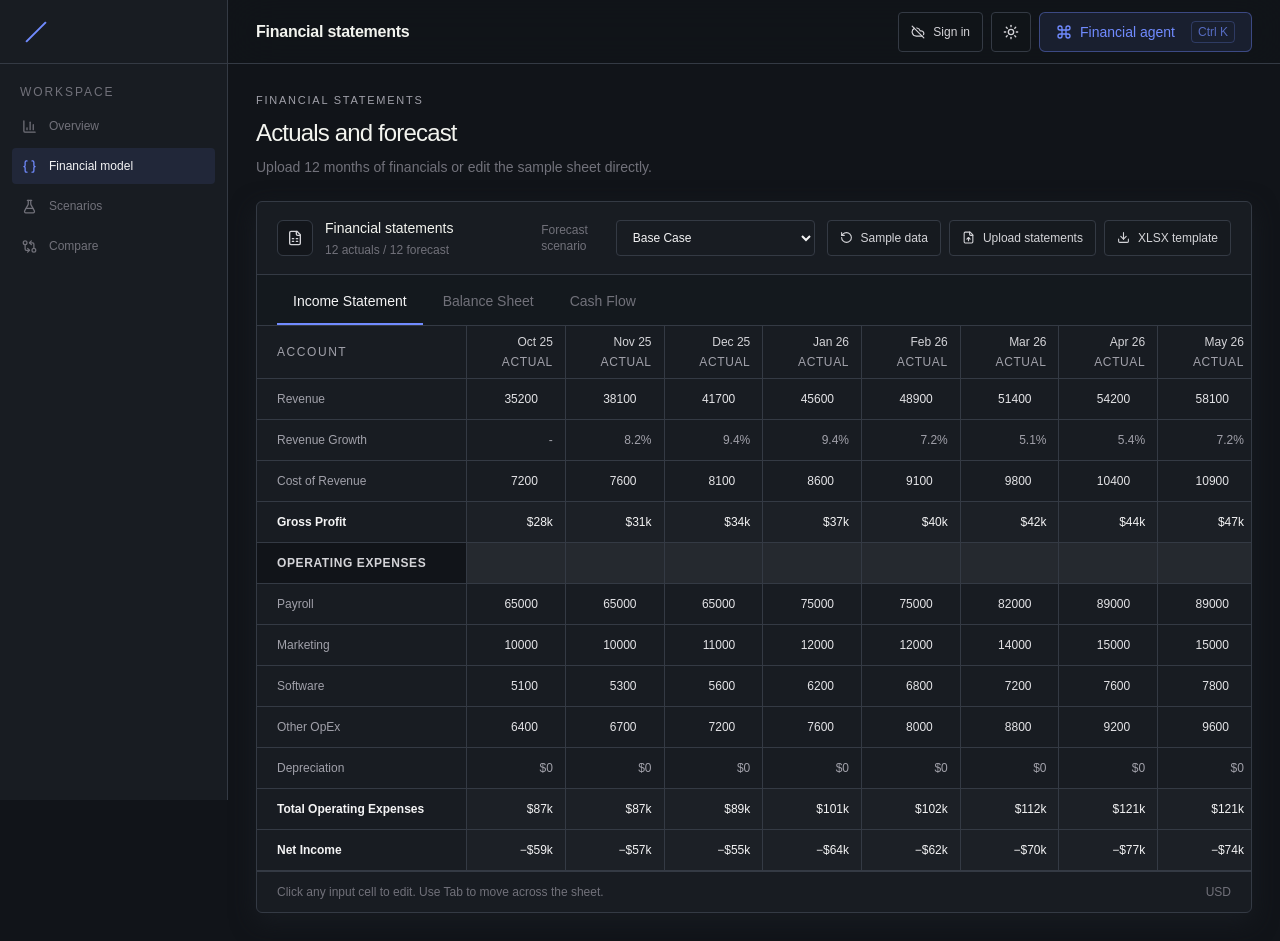
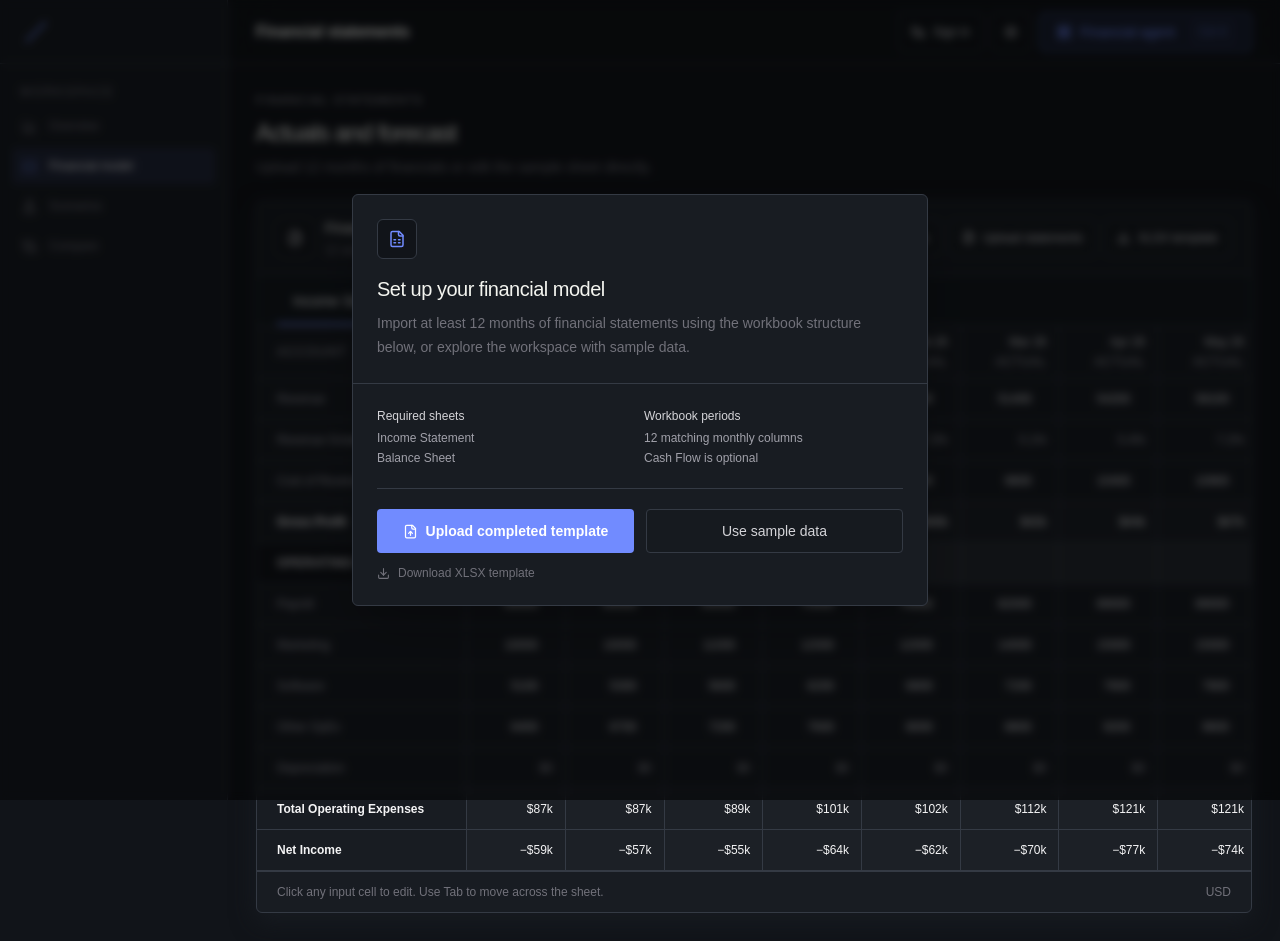
Before and after one commit to neilhaoyuan/runway-lab, a Next.js app: page /model in a window 1280 px wide. Built offline with nearby package versions, Linux system fonts and the light colour scheme; no server answers.

Commit message:
feat: add first-time model setup

```diff
--- a/components/account-control.tsx
+++ b/components/account-control.tsx
@@ -41,7 +41,7 @@ export function AccountControl() {
   }
 
   const statusText = user
-    ? model.cloudStatus === "saving" ? "Saving…" : model.cloudStatus === "saved" ? "Saved" : model.cloudStatus === "error" ? "Sync issue" : "Cloud"
+    ? model.setupRequired ? "Set up" : model.cloudStatus === "saving" ? "Saving…" : model.cloudStatus === "saved" ? "Saved" : model.cloudStatus === "error" ? "Sync issue" : "Cloud"
     : "Sign in";
   const StatusIcon = user ? model.cloudStatus === "saving" || model.cloudStatus === "loading" ? LoaderCircle : model.cloudStatus === "error" ? CloudOff : Cloud : CloudOff;
 
--- a/components/app-shell.tsx
+++ b/components/app-shell.tsx
@@ -8,6 +8,7 @@ import { CommandPalette } from "./command-palette";
 import { useEffect, useState } from "react";
 import { ThemeToggle } from "./theme-toggle";
 import { AccountControl } from "./account-control";
+import { ModelSetupDialog } from "./model-setup-dialog";
 
 const nav = [
   { href: "/dashboard", label: "Overview", icon: BarChart3 },
@@ -62,6 +63,7 @@ export function AppShell({ children, title, action }: { children: React.ReactNod
         <div className="mx-auto max-w-[1500px] p-4 md:p-7">{children}</div>
       </main>
       <CommandPalette open={paletteOpen} onClose={() => setPaletteOpen(false)} />
+      <ModelSetupDialog />
     </div>
   );
 }
--- a/components/financial-model-provider.tsx
+++ b/components/financial-model-provider.tsx
@@ -33,11 +33,17 @@ type ModelContextValue = {
   applyAgentActions: (actions: AgentAction[]) => void;
   cloudStatus: CloudStatus;
   cloudMessage: string | null;
+  setupRequired: boolean;
+  setupImportInProgress: boolean;
+  completeCloudSetup: () => void;
+  continueSetupWithImport: () => void;
+  cancelSetupImport: () => void;
   resetModel: () => void;
 };
 
 const ModelContext = createContext<ModelContextValue | null>(null);
 export const MODEL_STORAGE_KEY = "runway-lab-model-v3";
+const SETUP_STORAGE_KEY = "runway-lab-setup-complete-v1";
 const colors = ["#5f7bd8", "#3c8e9e", "#8a72c7", "#c17c45", "#b96672", "#587ea8"];
 
 export function overridesFor(assumptions: Assumptions): ModelOverride[] {
@@ -83,8 +89,11 @@ export function FinancialModelProvider({ children }: { children: React.ReactNode
   const [localHydrated, setLocalHydrated] = useState(false);
   const [cloudStatus, setCloudStatus] = useState<CloudStatus>("checking");
   const [cloudMessage, setCloudMessage] = useState<string | null>(null);
+  const [setupRequired, setSetupRequired] = useState(false);
+  const [setupImportInProgress, setSetupImportInProgress] = useState(false);
   const cloudStarted = useRef(false);
   const cloudReady = useRef(false);
+  const cloudAuthenticated = useRef(false);
   const skipNextCloudSave = useRef(false);
   const activeScenario = scenarioPlans.find((scenario) => scenario.id === activeScenarioId) ?? scenarioPlans[0];
 
@@ -117,26 +126,34 @@ export function FinancialModelProvider({ children }: { children: React.ReactNode
         if (response.status === 401 || response.status === 503) {
           setCloudStatus("local");
           setCloudMessage(response.status === 503 ? "Connect Supabase to enable cloud save." : "Sign in to enable cloud save.");
+          if (!localStorage.getItem(SETUP_STORAGE_KEY)) setSetupRequired(true);
           return;
         }
         const data = await response.json();
         if (!response.ok) throw new Error(data.error ?? "Could not load cloud data.");
+        cloudAuthenticated.current = true;
         if (data.state) {
           const saved = data.state as ModelState;
           skipNextCloudSave.current = true;
           setHistory(saved.history);
           setScenarioPlans(saved.scenarios.map((scenario, index) => ({ ...scenario, color: scenario.color || colors[index % colors.length] })));
           setActiveScenarioIdState(saved.activeScenarioId);
+          localStorage.setItem(SETUP_STORAGE_KEY, "true");
+          cloudReady.current = true;
+          setCloudStatus("saved");
+          setCloudMessage("Loaded from cloud.");
         } else {
           const saveResponse = await fetch("/api/model-state", { method: "PUT", headers: { "content-type": "application/json" }, body: JSON.stringify(modelState(history, scenarioPlans, activeScenarioId)) });
           if (!saveResponse.ok) throw new Error((await saveResponse.json()).error ?? "Could not create cloud save.");
+          cloudReady.current = true;
+          setCloudStatus("saved");
+          setCloudMessage("This browser model is now saved to your account.");
+          localStorage.setItem(SETUP_STORAGE_KEY, "true");
         }
-        cloudReady.current = true;
-        setCloudStatus("saved");
-        setCloudMessage(data.state ? "Loaded from cloud." : "This browser model is now saved to your account.");
       } catch (error) {
         setCloudStatus("error");
         setCloudMessage(error instanceof Error ? error.message : "Cloud save is unavailable.");
+        if (!localStorage.getItem(SETUP_STORAGE_KEY)) setSetupRequired(true);
       }
     })();
   }, [localHydrated, history, scenarioPlans, activeScenarioId]);
@@ -161,7 +178,7 @@ export function FinancialModelProvider({ children }: { children: React.ReactNode
       }
     }, 800);
     return () => window.clearTimeout(timer);
-  }, [history, scenarioPlans, activeScenarioId, localHydrated]);
+  }, [history, scenarioPlans, activeScenarioId, localHydrated, setupRequired]);
 
   function updateActive(update: (scenario: ScenarioPlan) => ScenarioPlan) {
     setScenarioPlans((current) => current.map((scenario) => scenario.id === activeScenarioId ? update(scenario) : scenario));
@@ -239,6 +256,33 @@ export function FinancialModelProvider({ children }: { children: React.ReactNode
     },
     cloudStatus,
     cloudMessage,
+    setupRequired,
+    setupImportInProgress,
+    completeCloudSetup: () => {
+      localStorage.setItem(SETUP_STORAGE_KEY, "true");
+      setSetupRequired(false);
+      setSetupImportInProgress(false);
+      if (cloudAuthenticated.current) {
+        cloudReady.current = true;
+        setCloudStatus("saving");
+        setCloudMessage("Creating your cloud model.");
+      } else {
+        setCloudStatus("local");
+        setCloudMessage("Saved in this browser. Sign in to enable cloud save.");
+      }
+    },
+    continueSetupWithImport: () => {
+      setSetupRequired(false);
+      setSetupImportInProgress(true);
+      setCloudStatus("local");
+      setCloudMessage("Import in progress; cloud save starts after statements are applied.");
+    },
+    cancelSetupImport: () => {
+      if (!setupImportInProgress) return;
+      setSetupImportInProgress(false);
+      setSetupRequired(true);
+      setCloudMessage("Choose how to set up your financial model.");
+    },
     resetModel: () => {
       localStorage.removeItem(MODEL_STORAGE_KEY);
       setHistory(historicalMonths);
@@ -248,7 +292,7 @@ export function FinancialModelProvider({ children }: { children: React.ReactNode
       setPendingImport(null);
       setResolvedImportIssues(new Set());
     },
-  }), [history, scenarioPlans, activeScenarioId, activeScenario, pendingImport, resolvedImportIssues, cloudStatus, cloudMessage]);
+  }), [history, scenarioPlans, activeScenarioId, activeScenario, pendingImport, resolvedImportIssues, cloudStatus, cloudMessage, setupRequired, setupImportInProgress]);
 
   return <ModelContext.Provider value={value}>{children}</ModelContext.Provider>;
 }
--- /dev/null
+++ b/components/model-setup-dialog.tsx
@@ -0,0 +1,66 @@
+"use client";
+
+import { Download, FileSpreadsheet, FileUp } from "lucide-react";
+import { useRouter } from "next/navigation";
+import { useRef, useState } from "react";
+import { downloadFinancialWorkbook, parseFinancialWorkbook } from "@/lib/financial-workbook";
+import { assumptionsFromHistory } from "@/lib/forecasting/opening";
+import { overridesFor, useFinancialModel } from "./financial-model-provider";
+
+export function ModelSetupDialog() {
+  const model = useFinancialModel();
+  const router = useRouter();
+  const fileRef = useRef<HTMLInputElement>(null);
+  const [message, setMessage] = useState<string | null>(null);
+  const [working, setWorking] = useState(false);
+
+  if (!model.setupRequired) return null;
+
+  async function upload(file: File) {
+    setWorking(true);
+    setMessage("Checking statements…");
+    try {
+      const report = await parseFinancialWorkbook(await file.arrayBuffer());
+      const errors = report.issues.filter((issue) => issue.severity === "error");
+      if (errors.length) {
+        model.setPendingImport({ report, history: report.history });
+        model.setResolvedImportIssues(new Set());
+        model.continueSetupWithImport();
+        router.push("/model");
+        return;
+      }
+      const opened = assumptionsFromHistory(model.assumptions, report.history);
+      model.setHistory(report.history);
+      model.setAssumptions(opened);
+      model.setOverrides(overridesFor(opened));
+      model.completeCloudSetup();
+      router.push("/model");
+    } catch (error) {
+      setMessage(error instanceof Error ? error.message : "Could not read that workbook.");
+    } finally {
+      setWorking(false);
+      if (fileRef.current) fileRef.current.value = "";
+    }
+  }
+
+  async function downloadTemplate() {
+    try {
+      await downloadFinancialWorkbook(model.history);
+    } catch {
+      setMessage("Could not create the workbook template.");
+    }
+  }
+
+  return <div className="fixed inset-0 z-[75] grid place-items-center bg-black/55 p-4 backdrop-blur-sm">
+    <div className="w-full max-w-xl overflow-hidden rounded-md border border-line bg-panel shadow-2xl">
+      <div className="border-b border-line p-6"><span className="mb-4 grid h-10 w-10 place-items-center rounded-md border border-line bg-ink"><FileSpreadsheet size={18} className="text-acid" /></span><h2 className="text-xl font-medium tracking-[-.025em]">Set up your financial model</h2><p className="mt-2 max-w-lg text-sm leading-6 text-zinc-500">Import at least 12 months of financial statements using the workbook structure below, or explore the workspace with sample data.</p></div>
+      <div className="p-6">
+        <div className="grid gap-2 border-b border-line pb-5 text-xs text-zinc-400 sm:grid-cols-2"><div><p className="font-medium text-zinc-300">Required sheets</p><p className="mt-1 leading-5">Income Statement<br />Balance Sheet</p></div><div><p className="font-medium text-zinc-300">Workbook periods</p><p className="mt-1 leading-5">12 matching monthly columns<br />Cash Flow is optional</p></div></div>
+        <input ref={fileRef} type="file" accept=".xlsx,application/vnd.openxmlformats-officedocument.spreadsheetml.sheet" className="hidden" onChange={(event) => event.target.files?.[0] && upload(event.target.files[0])} />
+        <div className="mt-5 grid gap-3 sm:grid-cols-2"><button disabled={working} onClick={() => fileRef.current?.click()} className="button-primary h-11 text-sm"><FileUp size={15} /> {working ? "Checking…" : "Upload completed template"}</button><button onClick={() => model.completeCloudSetup()} className="button-ghost h-11 text-sm">Use sample data</button></div>
+        <button onClick={downloadTemplate} className="mt-3 flex items-center gap-2 text-xs text-zinc-500 hover:text-zinc-200"><Download size={13} /> Download XLSX template</button>
+        {message && <p className="mt-4 border-t border-line pt-4 text-xs leading-5 text-zinc-400">{message}</p>}
+      </div>
+    </div>
+  </div>;
+}
--- a/components/model-workspace.tsx
+++ b/components/model-workspace.tsx
@@ -1,7 +1,7 @@
 "use client";
 
 import { CheckCircle2, Download, FileSpreadsheet, FileUp, RotateCcw, XCircle } from "lucide-react";
-import { useMemo, useRef, useState } from "react";
+import { useEffect, useMemo, useRef, useState } from "react";
 import { forecast } from "@/lib/forecasting/engine";
 import type { Assumptions, ForecastMonth, HistoricalMonth, ModelOverride } from "@/lib/forecasting/types";
 import { money, monthLabel, percent } from "@/lib/format";
@@ -216,7 +216,7 @@ function CellInput({ value, percentValue, onChange }: { value: number; percentVa
 }
 
 export function ModelWorkspace() {
-  const { history, setHistory, assumptions, activeScenarioId, scenarios, setActiveScenarioId, overrides: drivers, setOverrides: setDrivers, pendingImport, setPendingImport, resolvedImportIssues, setResolvedImportIssues, resetModel } = useFinancialModel();
+  const { history, setHistory, assumptions, activeScenarioId, scenarios, setActiveScenarioId, overrides: drivers, setOverrides: setDrivers, pendingImport, setPendingImport, resolvedImportIssues, setResolvedImportIssues, setupImportInProgress, completeCloudSetup, cancelSetupImport, resetModel } = useFinancialModel();
   const [statement, setStatement] = useState<Statement>("income");
   const [message, setMessage] = useState<string | null>(null);
   const [importReport, setImportReport] = useState<FinancialWorkbookResult | null>(null);
@@ -228,6 +228,14 @@ export function ModelWorkspace() {
   const projections = useMemo(() => projectedSheet(workingHistory, drivers, assumptions), [workingHistory, drivers, assumptions]);
   const columns = [...actuals, ...projections];
   const rows = statementRows[statement];
+
+  useEffect(() => {
+    if (!pendingImport || importReport) return;
+    setImportReport(pendingImport.report);
+    setReviewOpen(true);
+    const errors = pendingImport.report.issues.filter((issue) => issue.severity === "error").length;
+    setMessage(`Import blocked · ${errors} reconciliation ${errors === 1 ? "error" : "errors"}`);
+  }, [pendingImport, importReport]);
 
   function editActual(columnIndex: number, key: HistoricalEditableKey, value: number) {
     if (pendingImport) setPendingImport((current) => current ? { ...current, history: updateHistoricalActual(current.history, columnIndex, key, value) } : current);
@@ -297,6 +305,7 @@ export function ModelWorkspace() {
     setReviewOpen(false);
     setMessage(`${pendingImport.history.length} reconciled months imported`);
     setImportReport((current) => current ? { ...current, issues: current.issues.filter((issue) => issue.severity === "warning") } : current);
+    if (setupImportInProgress) completeCloudSetup();
   }
 
   function discardImport() {
@@ -305,6 +314,7 @@ export function ModelWorkspace() {
     setResolvedImportIssues(new Set());
     setReviewOpen(false);
     setMessage(null);
+    cancelSetupImport();
   }
 
   return <section className="panel overflow-hidden">
```
